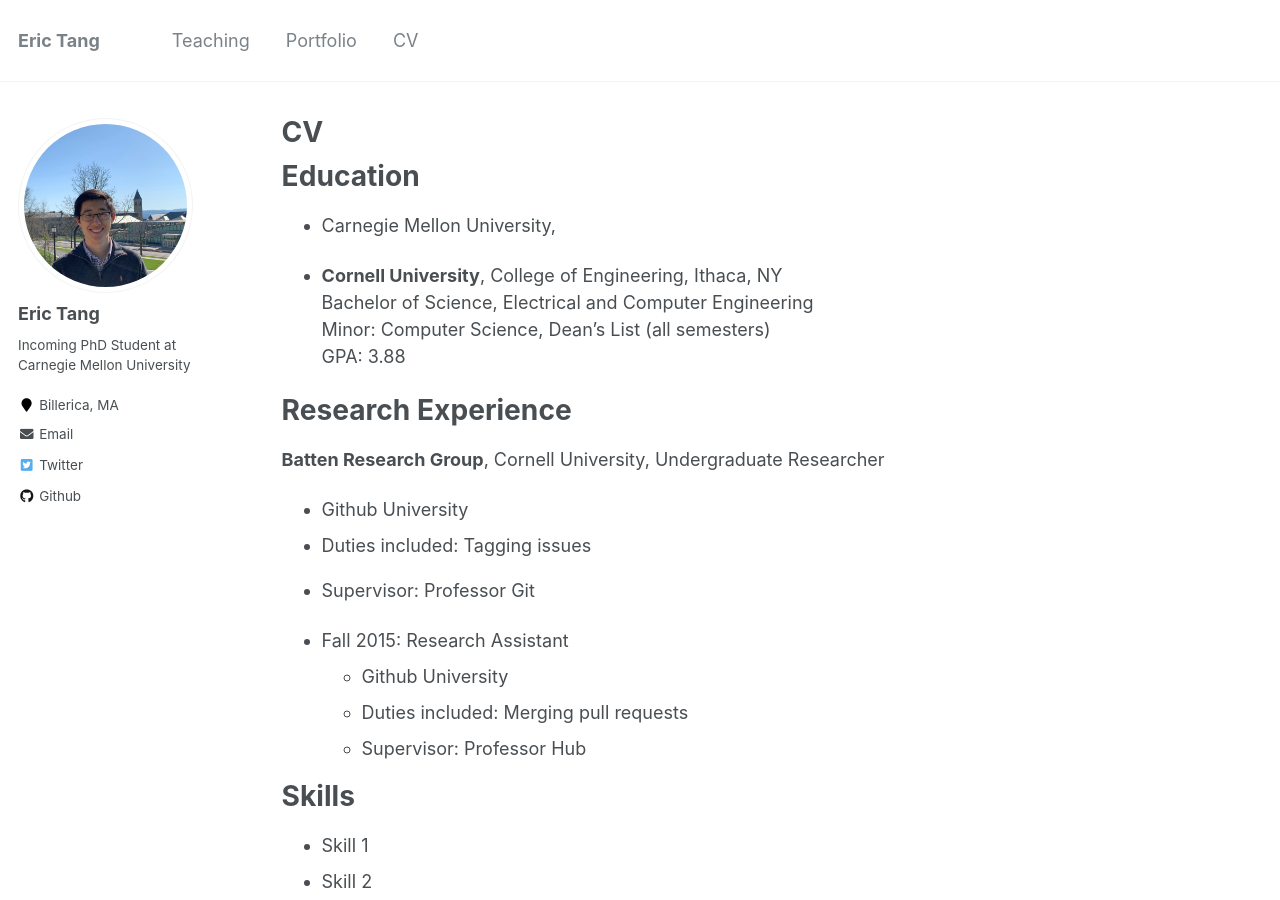
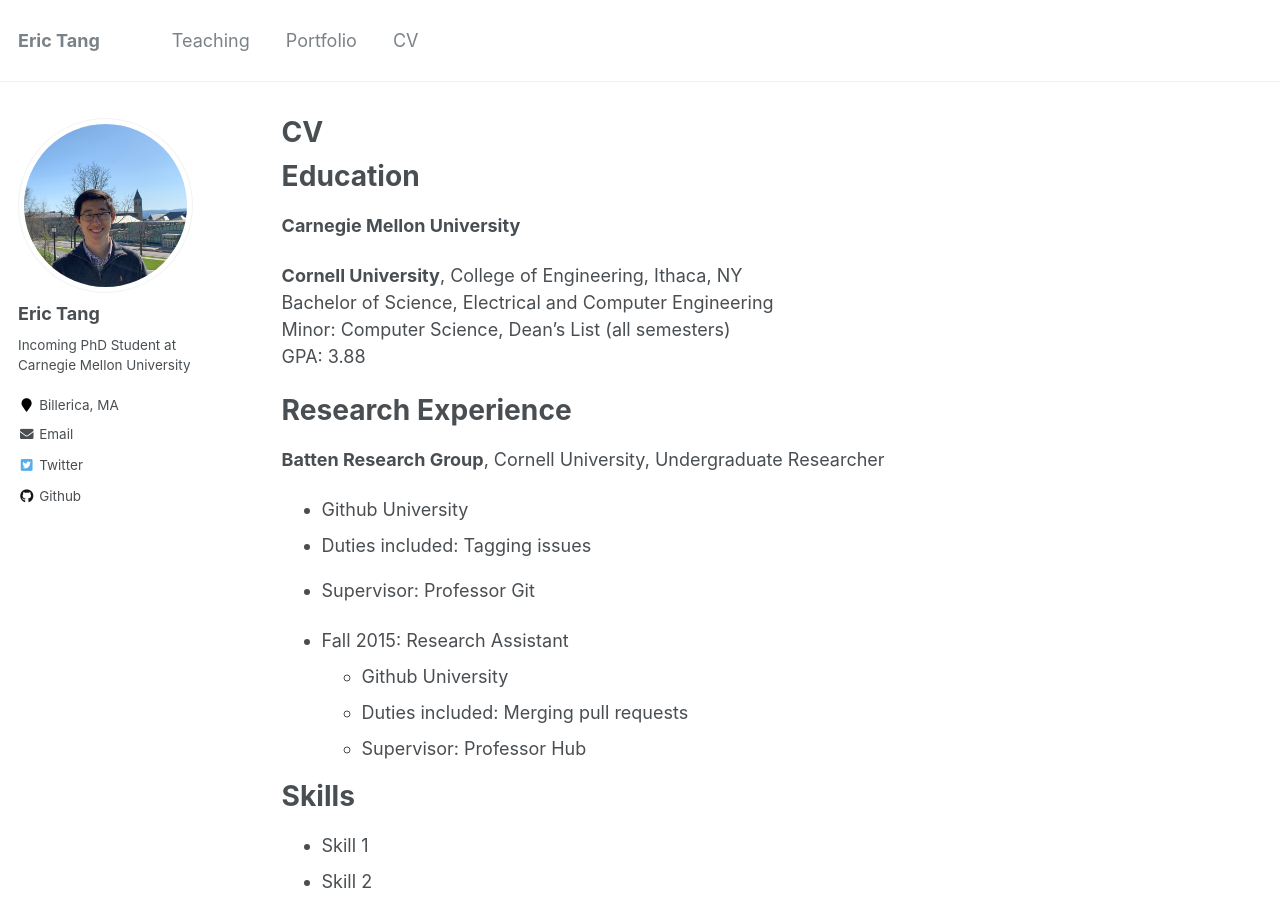
Before and after one commit to erictang25/erictang25.github.io, a Jekyll site: the page built from _pages/cv.md, in a window 1280 px wide and 900 px high. Built offline with Jekyll 4.4.1, drawn with Linux system fonts in a browser that asks for light colours.

```diff
--- a/_pages/cv.md
+++ b/_pages/cv.md
@@ -11,12 +11,12 @@
 
 Education
 ======
-* Carnegie Mellon University,
+**Carnegie Mellon University**
 
-* **Cornell University**, College of Engineering, Ithaca, NY
-  Bachelor of Science, Electrical and Computer Engineering
-  Minor: Computer Science, Dean's List (all semesters)
-  GPA: 3.88
+**Cornell University**, College of Engineering, Ithaca, NY
+Bachelor of Science, Electrical and Computer Engineering
+Minor: Computer Science, Dean's List (all semesters)
+GPA: 3.88
 
 Research Experience
 ======
```
Also changed, not shown: _teaching/2019-fall-teaching-1.md (+1 -1 lines).
